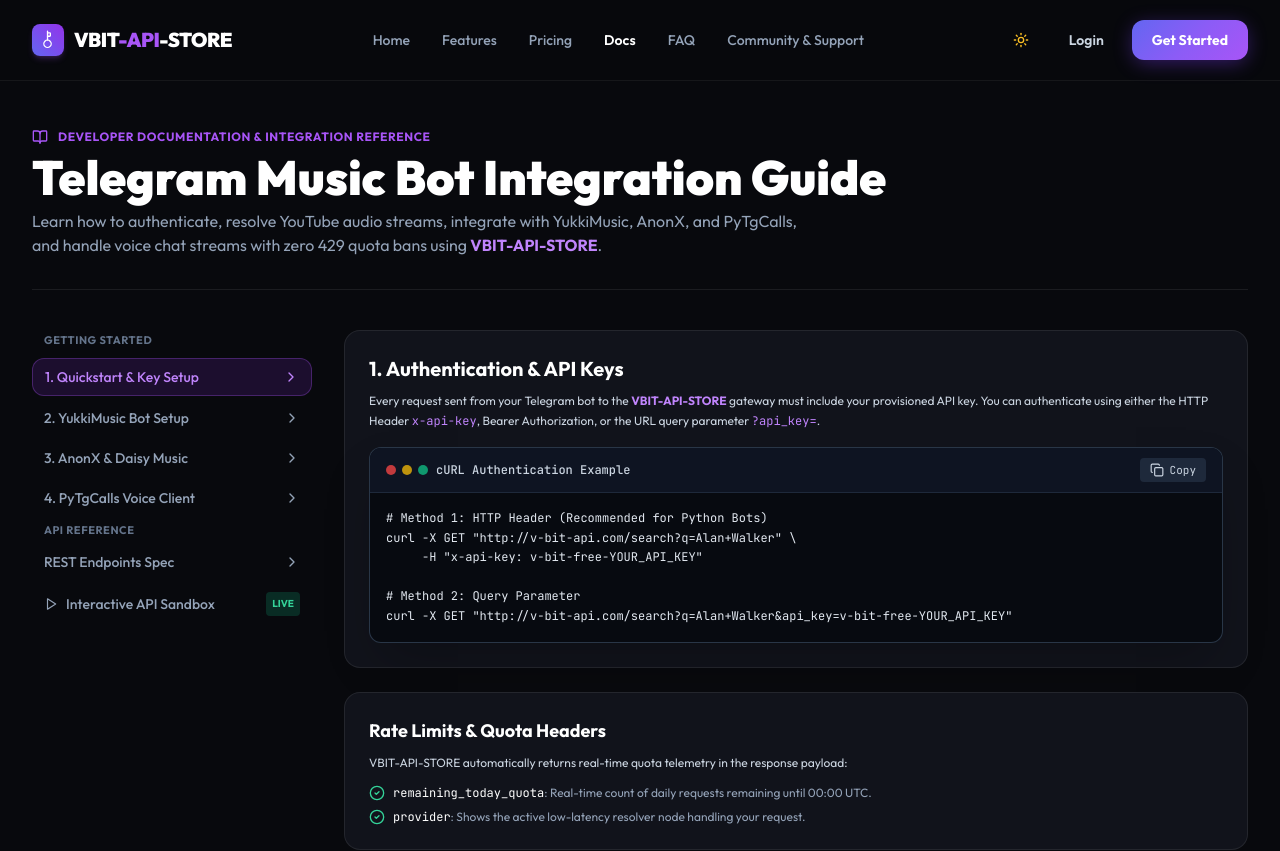
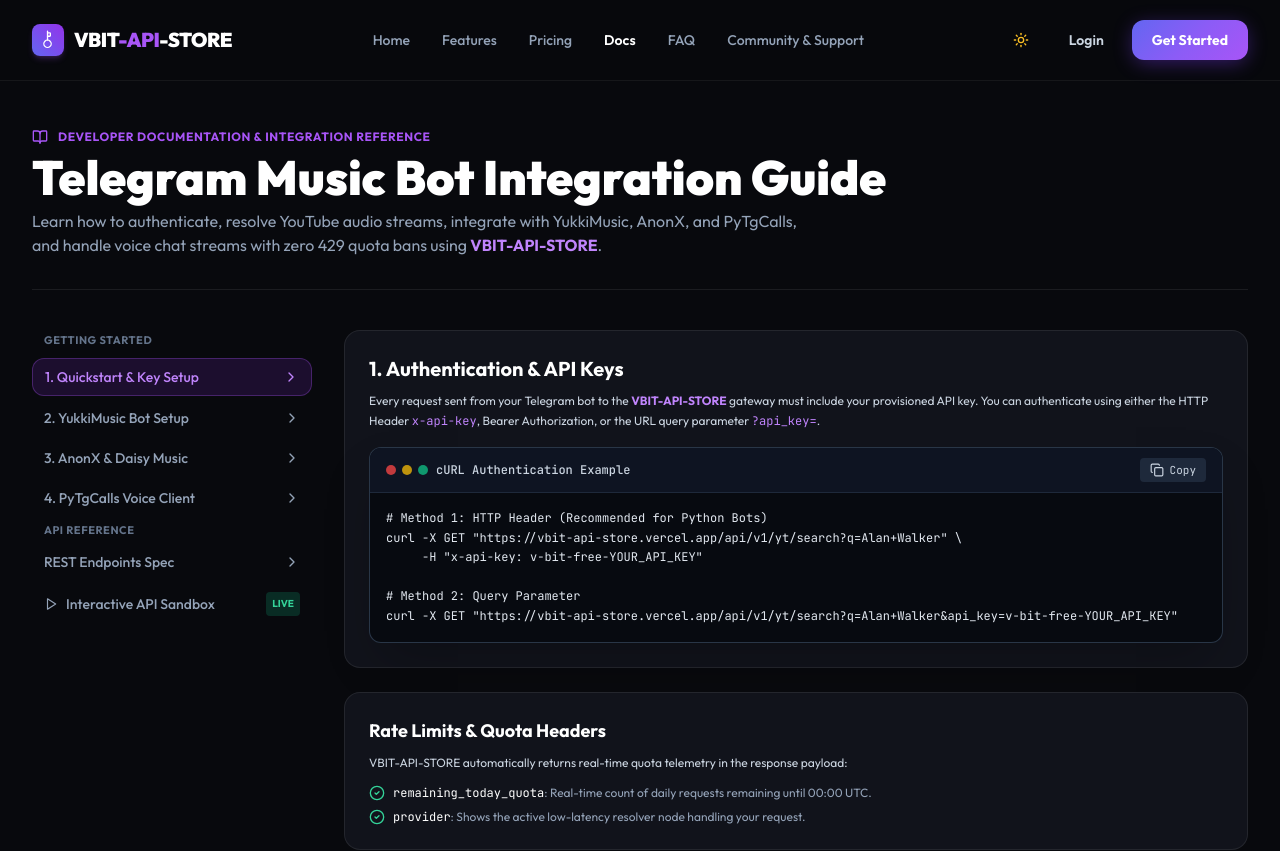
Before and after one commit to nishkarshk212/Tune-Key, a React (Vite) app: page /docs in a window 1280 px wide. Shown: the top 851 px of the page. Built offline with nearby package versions, Linux system fonts and the light colour scheme; the HTML template or start-up script is replaced by a standard one.

Commit message:
Update working API Gateway base URL to https://vbit-api-store.vercel.app/api/v1/yt across dashboard, bot config, and docs

```diff
--- a/src/pages/Dashboard/BotConfig.jsx
+++ b/src/pages/Dashboard/BotConfig.jsx
@@ -41,7 +41,7 @@
 
 # Dedicated YouTube API Credentials
 YOUTUBE_API_KEY = "${keyVal}"
-YOUTUBE_API_PROXY = "http://v-bit-api.com/"
+YOUTUBE_API_PROXY = "https://vbit-api-store.vercel.app/api/v1/yt"
 AUDIO_STREAM_BITRATE = ${bitrate}
 AUTO_LEAVING_ASSISTANT = True
 SUPPORT_CHANNEL = "https://t.me/VAMPIREUPDATES"`;
@@ -57,7 +57,7 @@
 
 # Dedicated YouTube Engine
 YOUTUBE_API_KEY = getenv("YOUTUBE_API_KEY", "${keyVal}")
-YT_STREAM_GATEWAY = "http://v-bit-api.com/"
+YT_STREAM_GATEWAY = "https://vbit-api-store.vercel.app/api/v1/yt"
 STREAM_BITRATE = ${bitrate}
 AUTO_LEAVING_ASSISTANT = True`;
     } else if (framework === 'pytgcalls') {
@@ -67,14 +67,14 @@
 import aiohttp
 
 API_KEY = "${keyVal}"
-GATEWAY_URL = "http://v-bit-api.com/"
+GATEWAY_URL = "https://vbit-api-store.vercel.app/api/v1/yt"
 
 async def play_voice_stream(pytgcalls, chat_id, query):
     """
     Direct zero-CPU stream resolution via V-BIT Opus node
     """
     async with aiohttp.ClientSession() as session:
-        endpoint = f"{GATEWAY_URL}stream?id={query}&api_key={API_KEY}"
+        endpoint = f"{GATEWAY_URL}/stream?id={query}&api_key={API_KEY}"
         async with session.get(endpoint) as resp:
             data = await resp.json()
             stream_url = data.get('stream_url')
@@ -90,7 +90,7 @@
 API_HASH=${apiHash}
 BOT_TOKEN=${botToken}
 YOUTUBE_API_KEY=${keyVal}
-YOUTUBE_API_PROXY=http://v-bit-api.com/
+YOUTUBE_API_PROXY=https://vbit-api-store.vercel.app/api/v1/yt
 STREAM_BITRATE=${bitrate}`;
     }
   };
--- a/src/pages/Dashboard/Overview.jsx
+++ b/src/pages/Dashboard/Overview.jsx
@@ -108,7 +108,7 @@
   const usagePercentage = totalDailyQuota > 0 ? Math.min(100, Math.round((todayRequests / totalDailyQuota) * 100)) : 0;
 
   const primaryKey = keysList[0]?.api_key || '';
-  const apiUrl = 'http://v-bit-api.com/';
+  const apiUrl = 'https://vbit-api-store.vercel.app/api/v1/yt';
   const envConfigSnippet = `API_URL=${apiUrl}\nAPI_KEY=${primaryKey || 'v-bit-free-xxxxxxxxxxxx'}`;
 
   // Real Dynamic 7-day usage chart
--- a/src/pages/Documentation.jsx
+++ b/src/pages/Documentation.jsx
@@ -161,11 +161,11 @@
                   <div className="mt-4 space-y-4">
                     <CodeBlock
                       code={`# Method 1: HTTP Header (Recommended for Python Bots)
-curl -X GET "http://v-bit-api.com/search?q=Alan+Walker" \\
+curl -X GET "https://vbit-api-store.vercel.app/api/v1/yt/search?q=Alan+Walker" \\
      -H "x-api-key: v-bit-free-YOUR_API_KEY"
 
 # Method 2: Query Parameter
-curl -X GET "http://v-bit-api.com/search?q=Alan+Walker&api_key=v-bit-free-YOUR_API_KEY"`}
+curl -X GET "https://vbit-api-store.vercel.app/api/v1/yt/search?q=Alan+Walker&api_key=v-bit-free-YOUR_API_KEY"`}
                       language="bash"
                       title="cURL Authentication Example"
                     />
@@ -217,7 +217,7 @@
 
 # VBIT-API-STORE Dedicated YouTube API Key
 YOUTUBE_API_KEY = "v-bit-free-YOUR_UNIQUE_API_KEY"
-YOUTUBE_API_PROXY = "http://v-bit-api.com/"
+YOUTUBE_API_PROXY = "https://vbit-api-store.vercel.app/api/v1/yt"
 AUDIO_STREAM_BITRATE = 160`}
                       language="env"
                       title="config.env"
@@ -263,7 +263,7 @@
 
 # Set VBIT-API-STORE YouTube API Key
 YOUTUBE_API_KEY = getenv("YOUTUBE_API_KEY", "v-bit-free-YOUR_UNIQUE_API_KEY")
-YT_STREAM_GATEWAY = getenv("YT_STREAM_GATEWAY", "http://v-bit-api.com/")
+YT_STREAM_GATEWAY = getenv("YT_STREAM_GATEWAY", "https://vbit-api-store.vercel.app/api/v1/yt")
 AUTO_LEAVING_ASSISTANT = bool(getenv("AUTO_LEAVING_ASSISTANT", True))`}
                       language="python"
                       title="config.py"
@@ -298,14 +298,14 @@
     """
     # Step 1: Search & Get Video ID
     async with aiohttp.ClientSession() as session:
-        search_url = f"http://v-bit-api.com/search?q={query}&api_key={VBIT_API_KEY}"
+        search_url = f"https://vbit-api-store.vercel.app/api/v1/yt/search?q={query}&api_key={VBIT_API_KEY}"
         async with session.get(search_url) as resp:
             data = await resp.json()
             video_id = data['items'][0]['id']
             title = data['items'][0]['title']
 
         # Step 2: Get Direct Audio Stream
-        stream_url_endpoint = f"http://v-bit-api.com/stream?id={video_id}&api_key={VBIT_API_KEY}"
+        stream_url_endpoint = f"https://vbit-api-store.vercel.app/api/v1/yt/stream?id={video_id}&api_key={VBIT_API_KEY}"
         async with session.get(stream_url_endpoint) as stream_resp:
             stream_data = await stream_resp.json()
             direct_audio_url = stream_data['stream_url']
```
